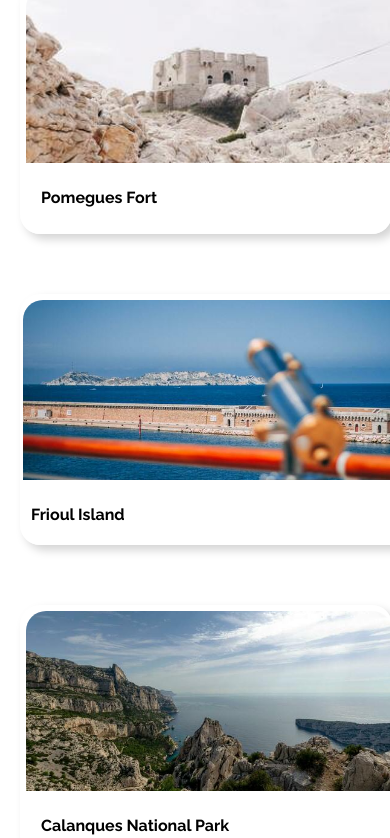
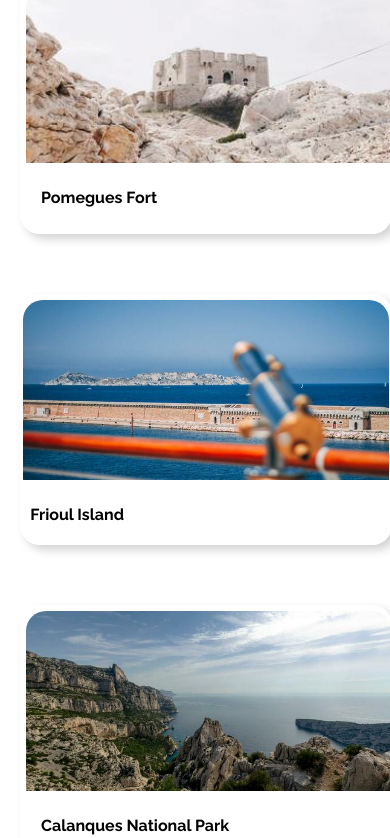
Before and after one commit to Koded-P/Reservia-, a plain HTML site: page index.html in a window 390 px wide. Shown: the part 3755-4593 px from the top of the page. Drawn offline with Linux system fonts and the light colour scheme.

Commit message:
Code cleanup 1.6

```diff
--- a/css/style.css
+++ b/css/style.css
@@ -1013,6 +1013,7 @@ ul li a {
 		height: 90%;
 	}
 	.portrait-layout-row:nth-child(2) {
+		width: 100%;
 		height: 250px;
 	}
 	.portrait-layout-row:nth-child(2) img {
@@ -1022,7 +1023,7 @@ ul li a {
 	    margin-top: 20px;
     }
 	.portrait-layout-row:nth-child(3) {
-		width: 107%;
+		width: 100%;
 		height: 90%;
 	}
 	.portrait-layout-row:nth-child(4) {
```
